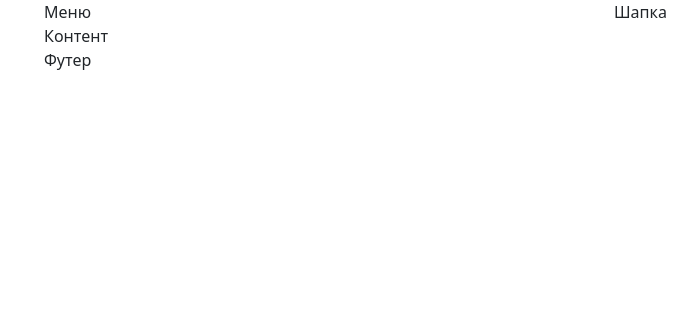
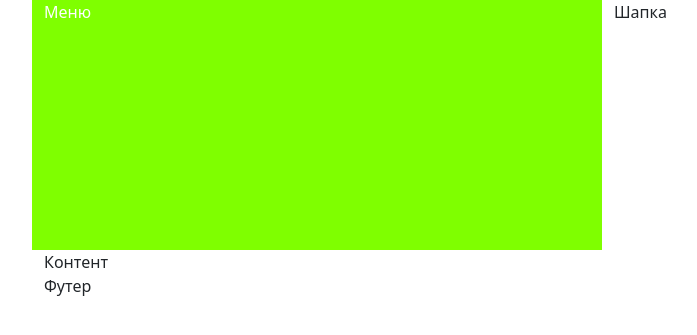
Before and after one commit to aza72/online_store, a Django app: page /test/ in a window 1280 px wide. Shown: the top 335 px of the page, without its empty margins (38-735 px from the left). Run offline with Django 4.2, Linux system fonts and the light colour scheme.

Commit message:
create home1

```diff
--- a/crm_client/static/crm_client/css/styles.css
+++ b/crm_client/static/crm_client/css/styles.css
@@ -8,5 +8,7 @@ ul.errorlist {display:none;}
     /*margin-bottom: 20px;}*/
 
 .my-st{
-    background-color: chartreuse !important;
+    background-color: chartreuse;
+    color: #fff;
+    height: 250px;
 }
--- a/crm_client/templates/crm_client/base.html
+++ b/crm_client/templates/crm_client/base.html
@@ -1,3 +1,4 @@
+{% load static %}
 <!doctype html>
 <html lang="ru">
   <head>
@@ -5,6 +6,7 @@
     <meta charset="utf-8">
     <meta name="viewport" content="width=device-width, initial-scale=1">
     <!-- Bootstrap CSS -->
+      <link type="text/css" href="{% static 'crm_client/css/styles.css' %}" rel="stylesheet" />
     <link href="https://cdn.jsdelivr.net/npm/bootstrap@5.1.3/dist/css/bootstrap.min.css" rel="stylesheet" integrity="sha384-1BmE4kWBq78iYhFldvKuhfTAU6auU8tT94WrHftjDbrCEXSU1oBoqyl2QvZ6jIW3" crossorigin="anonymous">
 
     <title>Привет мир!</title>
```
